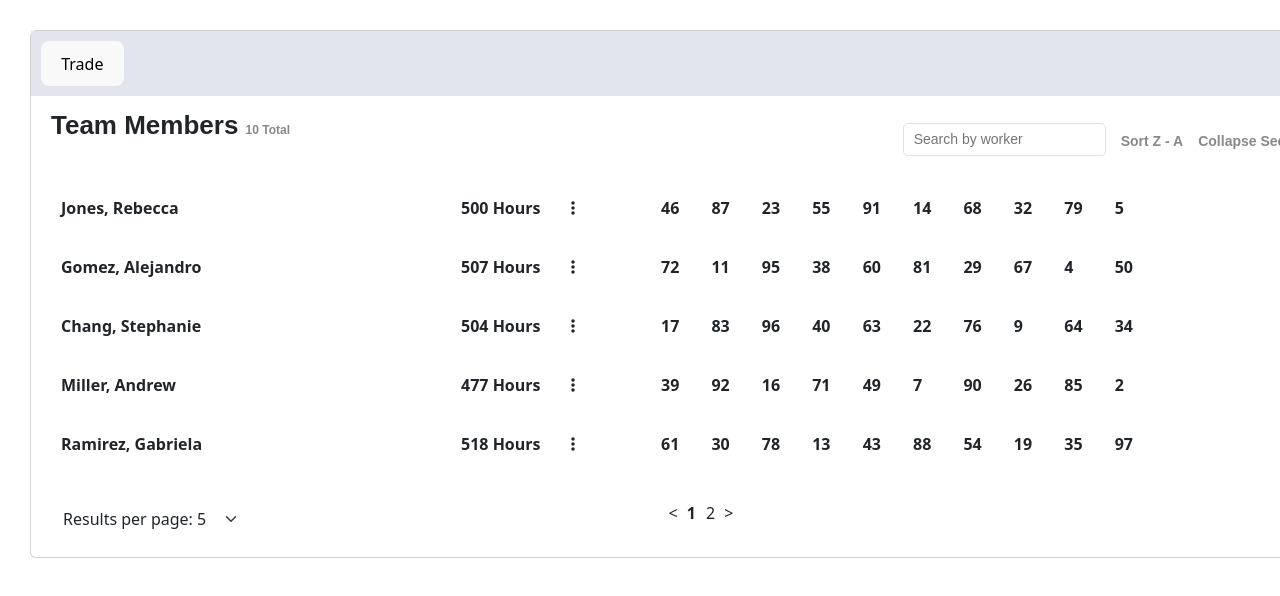
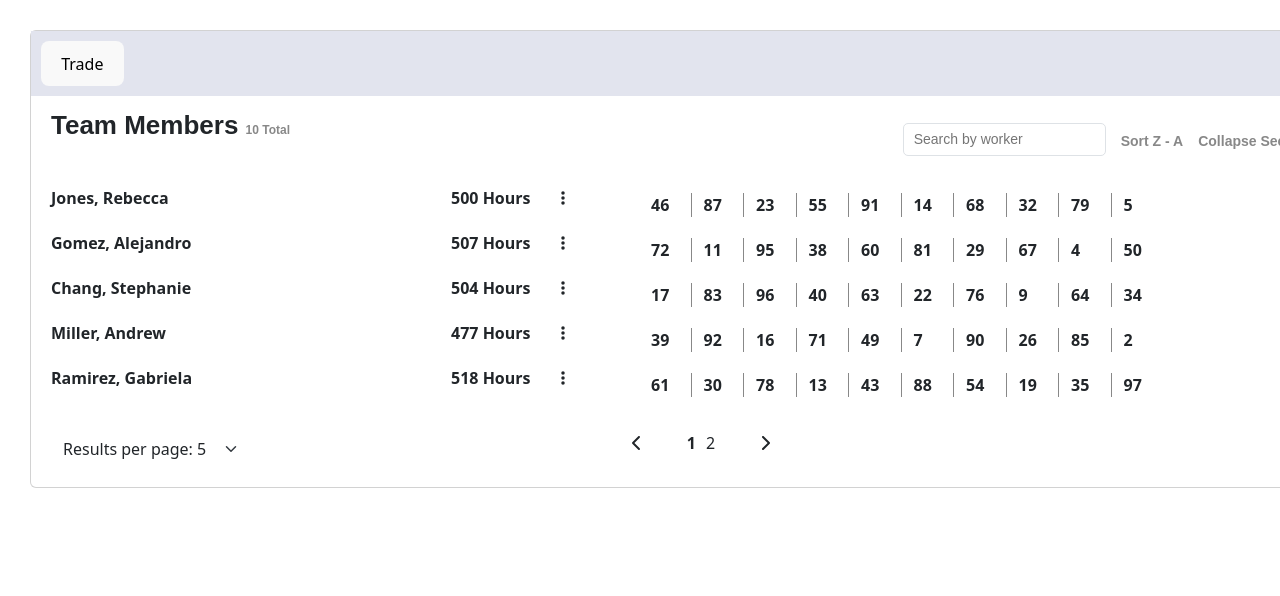
Before and after one commit to bstar/grid, a React (Vite) app: page / in a window 1280 px wide. Shown: the top 596 px of the page. Built offline with nearby package versions, Linux system fonts and the light colour scheme.

Commit message:
css improvement

```diff
--- a/src/components/CLAGrid/index.jsx
+++ b/src/components/CLAGrid/index.jsx
@@ -95,7 +95,7 @@ const CLAGrid = () => {
                   <FontAwesomeIcon icon={faEllipsisVertical} />
                 </div>
               </Col>
-              {item.val.map((val, id) => (<Col key={`col_${id}`}>{val}</Col>))}
+              {item.val.map((val, id) => (<Col className="colDecoration" key={`col_${id}`}>{val}</Col>))}
             </Row>
           ))}
 
--- a/src/components/CLAGrid/index.scss
+++ b/src/components/CLAGrid/index.scss
@@ -16,7 +16,6 @@
 .row {
   font-size: 16px;
   font-weight: 700;
-  padding: 10px;
 }
 
 .buttonA {
@@ -27,6 +26,15 @@
 .colHours {
   display: flex;
   max-width: 200px;
+}
+
+.colDecoration {
+  border-right: 1px solid #888;
+  margin: 7px 0px 14px 0px;
+}
+
+.colDecoration:last-child {
+  border-right: none;
 }
 
 .teamMembers {
--- a/src/components/Pagination/InMemory/index.jsx
+++ b/src/components/Pagination/InMemory/index.jsx
@@ -1,32 +1,25 @@
 import React from 'react';
 import Form from 'react-bootstrap/Form';
+import { FontAwesomeIcon } from '@fortawesome/react-fontawesome';
+import { faChevronRight, faChevronLeft } from '@fortawesome/free-solid-svg-icons';
 import './index.scss';
 
 const Pagination = ({ currentPage, itemsPerPage, totalItems, onPageChange, onItemsPerPageChange }) => {
   const maxPages = Math.ceil(totalItems / itemsPerPage);
 
-  const pages = [];
-  for (let i = 1; i <= maxPages; i++) {
-    pages.push(
-      <span
-        key={i}
-        style={{ cursor: 'pointer', fontWeight: i === currentPage ? 'bold' : 'normal', margin: '0 5px' }}
-        onClick={() => onPageChange(i)}
-      >
-        {i}
-      </span>
-    );
-  }
+  const pageNumbers = Array.from({ length: maxPages }, (_, i) => (
+    <span
+      key={i + 1}
+      className={`page-number ${i + 1 === currentPage ? 'active' : ''}`}
+      onClick={() => onPageChange(i + 1)}
+    >
+      {i + 1}
+    </span>
+  ));
 
-  const nextPage = () => {
-    if (currentPage < maxPages) {
-      onPageChange(currentPage + 1);
-    }
-  };
-
-  const prevPage = () => {
-    if (currentPage > 1) {
-      onPageChange(currentPage - 1);
+  const handlePageChange = (newPage) => {
+    if(newPage > 0 && newPage <= maxPages) {
+      onPageChange(newPage);
     }
   };
 
@@ -35,8 +28,8 @@ const Pagination = ({ currentPage, itemsPerPage, totalItems, onPageChange, onIte
       <div>
         <Form.Select
           value={itemsPerPage}
-          onChange={e => onItemsPerPageChange(parseInt(e.target.value))}
-          style={{ width: '200px', border: 'none' }}
+          onChange={(e) => onItemsPerPageChange(parseInt(e.target.value, 10))}
+          className="page-selector"
         >
           <option value="5">Results per page: 5</option>
           <option value="10">Results per page: 10</option>
@@ -44,9 +37,19 @@ const Pagination = ({ currentPage, itemsPerPage, totalItems, onPageChange, onIte
         </Form.Select>
       </div>
       <div>
-        <span style={{ cursor: 'pointer' }} onClick={prevPage} disabled={currentPage === 1}>{'< '}</span>
-        {pages}
-        <span style={{ cursor: 'pointer' }} onClick={nextPage} disabled={currentPage === maxPages}>{' >'}</span>
+        <span
+          className="page-control"
+          onClick={() => handlePageChange(currentPage - 1)}
+        >
+          <FontAwesomeIcon icon={faChevronLeft} className="chevronLeft" />
+        </span>
+        {pageNumbers}
+        <span
+          className="page-control"
+          onClick={() => handlePageChange(currentPage + 1)}
+        >
+          <FontAwesomeIcon icon={faChevronRight} className="chevronRight" />
+        </span>
       </div>
       <div />
     </div>
--- a/src/components/Pagination/InMemory/index.scss
+++ b/src/components/Pagination/InMemory/index.scss
@@ -3,9 +3,35 @@
   display: flex;
   justify-content: space-between;
   margin-top: 20px;
+
+  .page-number {
+    cursor: pointer;
+    margin: 0 5px;
+
+    &.active {
+      font-weight: bold;
+    }
+  }
+
+  .page-selector {
+    width: 200px;
+    border: none;
+  }
+
+  .page-control {
+    cursor: pointer;
+  }
 }
 
 .paginationItem {
   margin: 0 5px;
   cursor: pointer;
 }
+
+.chevronRight {
+  padding-left: 40px;
+}
+
+.chevronLeft {
+  padding-right: 40px;
+}
```
